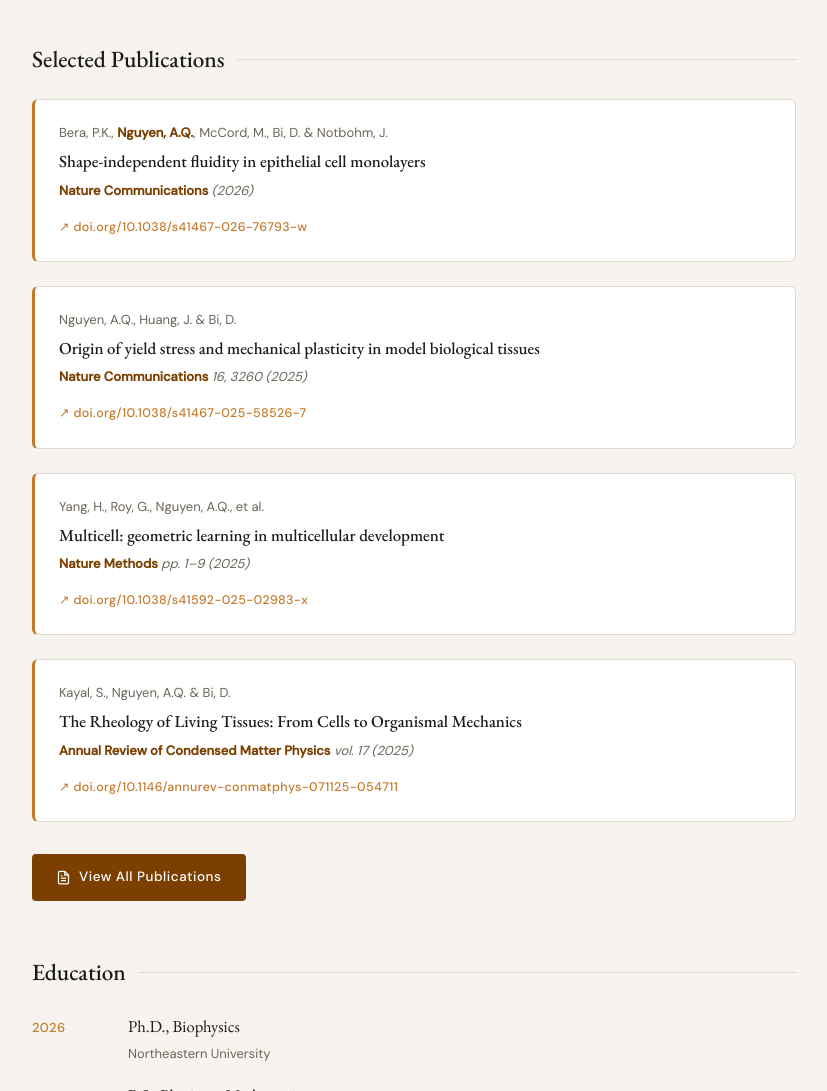
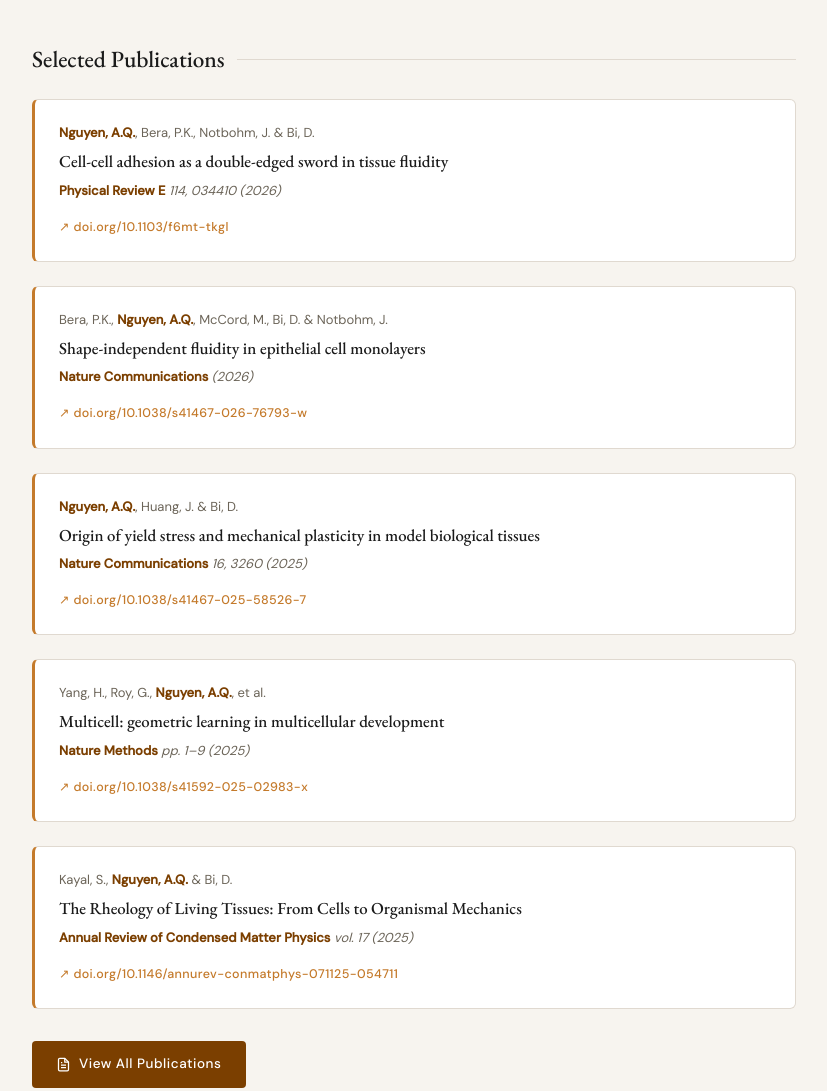
Before and after one commit to nqanh1995/nqanh1995.github.io, a plain HTML site: page index.html in a window 1280 px wide. Shown: the part 740-1831 px from the top of the page, without its empty margins (226-1053 px from the left). Drawn offline with nearby package versions, Linux system fonts and the light colour scheme.

Commit message:
Add files via upload

```diff
--- a/index.html
+++ b/index.html
@@ -406,6 +406,13 @@
       <div class="pub-list">
 
         <div class="pub">
+          <p class="pub-authors"><strong>Nguyen, A.Q.</strong>, Bera, P.K., Notbohm, J. &amp; Bi, D.</p>
+          <p class="pub-title">Cell-cell adhesion as a double-edged sword in tissue fluidity</p>
+          <p class="pub-venue"><strong>Physical Review E</strong> 114, 034410 (2026)</p>
+          <a class="pub-link" href="https://doi.org/10.1103/f6mt-tkgl" target="_blank">↗ doi.org/10.1103/f6mt-tkgl</a>
+        </div>
+
+        <div class="pub">
           <p class="pub-authors">Bera, P.K., <strong>Nguyen, A.Q.</strong>, McCord, M., Bi, D. &amp; Notbohm, J.</p>
           <p class="pub-title">Shape-independent fluidity in epithelial cell monolayers</p>
           <p class="pub-venue"><strong>Nature Communications</strong> (2026)</p>
@@ -413,21 +420,21 @@
         </div>
 
         <div class="pub">
-          <p class="pub-authors">Nguyen, A.Q., Huang, J. &amp; Bi, D.</p>
+          <p class="pub-authors"><strong>Nguyen, A.Q.</strong>, Huang, J. &amp; Bi, D.</p>
           <p class="pub-title">Origin of yield stress and mechanical plasticity in model biological tissues</p>
           <p class="pub-venue"><strong>Nature Communications</strong> 16, 3260 (2025)</p>
           <a class="pub-link" href="https://doi.org/10.1038/s41467-025-58526-7" target="_blank">↗ doi.org/10.1038/s41467-025-58526-7</a>
         </div>
 
         <div class="pub">
-          <p class="pub-authors">Yang, H., Roy, G., Nguyen, A.Q., et al.</p>
+          <p class="pub-authors">Yang, H., Roy, G., <strong>Nguyen, A.Q.</strong>, et al.</p>
           <p class="pub-title">Multicell: geometric learning in multicellular development</p>
           <p class="pub-venue"><strong>Nature Methods</strong> pp. 1–9 (2025)</p>
           <a class="pub-link" href="https://doi.org/10.1038/s41592-025-02983-x" target="_blank">↗ doi.org/10.1038/s41592-025-02983-x</a>
         </div>
 
         <div class="pub">
-          <p class="pub-authors">Kayal, S., Nguyen, A.Q. &amp; Bi, D.</p>
+          <p class="pub-authors">Kayal, S., <strong>Nguyen, A.Q.</strong> &amp; Bi, D.</p>
           <p class="pub-title">The Rheology of Living Tissues: From Cells to Organismal Mechanics</p>
           <p class="pub-venue"><strong>Annual Review of Condensed Matter Physics</strong> vol. 17 (2025)</p>
           <a class="pub-link" href="https://doi.org/10.1146/annurev-conmatphys-071125-054711" target="_blank">↗ doi.org/10.1146/annurev-conmatphys-071125-054711</a>
```
Also changed, not shown: publications.html (+7 -0 lines), research.html (+2 -2 lines).
